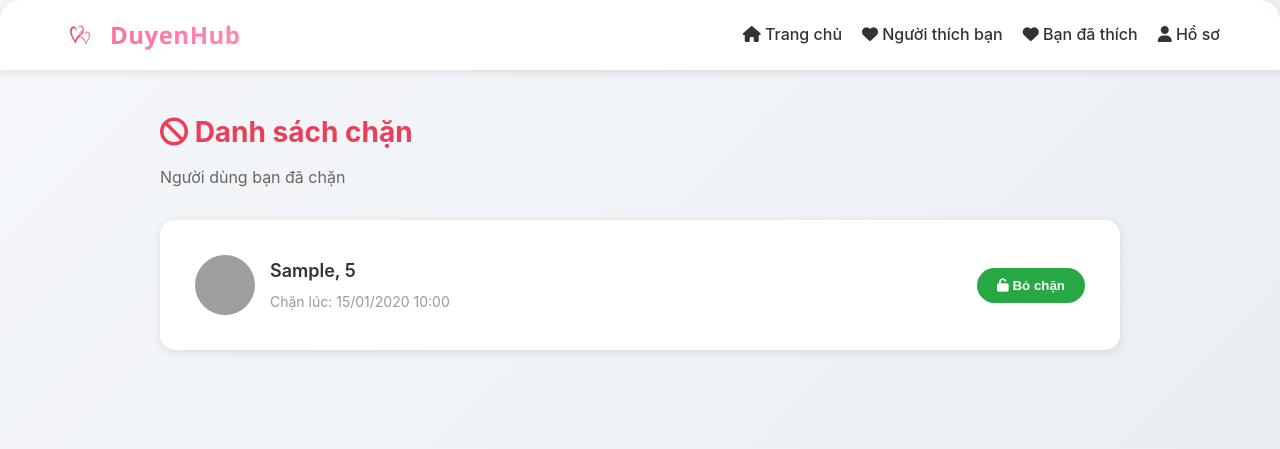
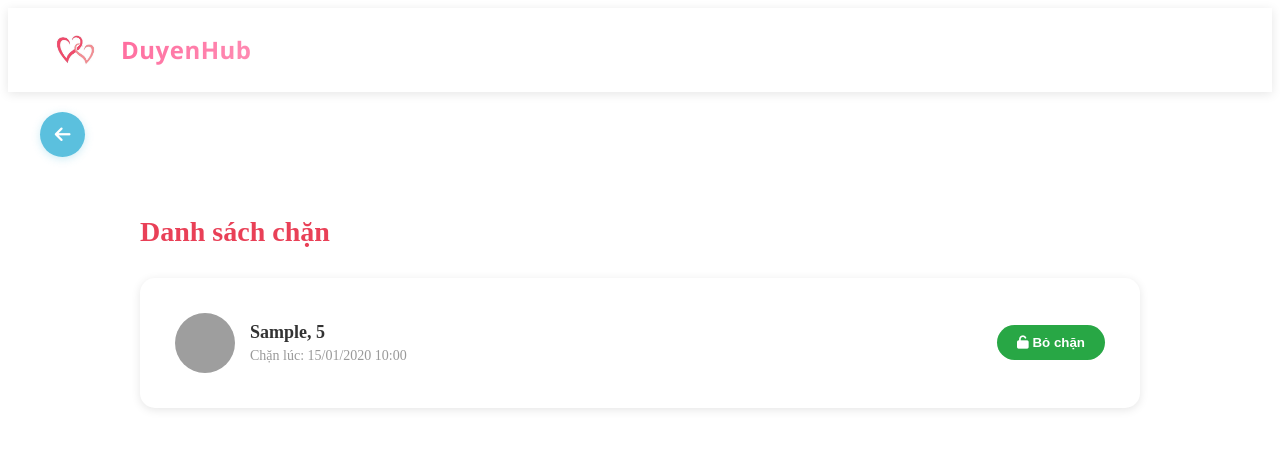
Before and after one commit to thanhchinh1/web-hen-ho, a PHP site: page /views/chan/danhsach.php in a window 1280 px wide. Shown: the top 449 px of the page. Run offline with PHP 8.4, Linux system fonts and the light colour scheme; the visitor is signed in with stand-in values (Sample User, id 1); tables that the repository leaves empty hold one stand-in row (values such as "Sample post"); grey boxes are pictures that could not be loaded.

Commit message:
sua xem chan

```diff
--- a/index.php
+++ b/index.php
@@ -195,14 +195,14 @@ $allProfiles = $profileModel->getAllProfiles(12);
                     <a href="#">Pháp lý</a>
                 </div>
                 <div class="footer-social">
-                    <a href="#" class="social-icon"><i class="fab fa-facebook-f"></i></a>
+                    <a href="https://www.facebook.com/profile.php?id=61583156011828" class="social-icon"><i class="fab fa-facebook-f"></i></a>
                     <a href="#" class="social-icon"><i class="fab fa-instagram"></i></a>
                     <a href="#" class="social-icon"><i class="fab fa-twitter"></i></a>
                     <a href="#" class="social-icon"><i class="fab fa-linkedin-in"></i></a>
                 </div>
             </div>
             <div class="footer-bottom">
-                <p>&copy; 2024 Kết Nối Yêu Thương. Mọi quyền được bảo lưu.</p>
+                <p>&copy; Kết Nối Yêu Thương. Mọi quyền được bảo lưu.</p>
             </div>
         </div>
     </footer>
--- a/views/chan/danhsach.php
+++ b/views/chan/danhsach.php
@@ -29,101 +29,30 @@ $blockedUsers = $blockModel->getBlockedUsers($currentUserId);
     <meta charset="UTF-8">
     <meta name="viewport" content="width=device-width, initial-scale=1.0">
     <title>Danh sách chặn - WebHenHo</title>
-    <link rel="stylesheet" href="/public/css/home.css">
+    <link rel="stylesheet" href="/public/css/blocked-list.css">
     <link rel="stylesheet" href="https://cdnjs.cloudflare.com/ajax/libs/font-awesome/6.4.0/css/all.min.css">
-    <style>
-        .blocked-container {
-            max-width: 1000px;
-            margin: 20px auto;
-            padding: 20px;
-        }
-
-        .page-header {
-            margin-bottom: 30px;
-        }
-
-        .page-header h1 {
-            color: #e94057;
-            font-size: 28px;
-            margin-bottom: 10px;
-        }
-
-        .blocked-list {
-            background: white;
-            border-radius: 15px;
-            padding: 20px;
-            box-shadow: 0 2px 10px rgba(0,0,0,0.1);
-        }
-
-        .blocked-item {
-            display: flex;
-            align-items: center;
-            padding: 15px;
-            border-bottom: 1px solid #f0f0f0;
-            transition: background 0.2s;
-        }
-
-        .blocked-item:hover {
-            background: #f9f9f9;
-        }
-
-        .blocked-item:last-child {
-            border-bottom: none;
-        }
-
-        .blocked-avatar {
-            width: 60px;
-            height: 60px;
-            border-radius: 50%;
-            object-fit: cover;
-            margin-right: 15px;
-        }
-
-        .blocked-info {
-            flex: 1;
-        }
-
-        .blocked-name {
-            font-size: 18px;
-            font-weight: 600;
-            color: #333;
-            margin-bottom: 5px;
-        }
-
-        .blocked-date {
-            font-size: 14px;
-            color: #999;
-        }
-
-        .btn-unblock {
-            padding: 10px 20px;
-            background: #28a745;
-            color: white;
-            border: none;
-            border-radius: 20px;
-            cursor: pointer;
-            font-weight: 600;
-            transition: all 0.2s;
-        }
-
-        .btn-unblock:hover {
-            background: #218838;
-            transform: translateY(-2px);
-        }
-
-        .empty-state {
-            text-align: center;
-            padding: 60px 20px;
-        }
-    </style>
 </head>
 <body>
-    <?php include __DIR__ . '/../layouts/header.php'; ?>
+    <!-- Header -->
+    <header class="profile-header">
+        <a href="../trangchu/index.php" class="logo">
+            <img src="/public/img/logo.jpg" alt="Kết Nối Yêu Thương">
+            <span class="logo-text">DuyenHub</span>
+        </a>
+
+    </header>
+
+    <!-- Back button -->
+    <div class="back-button-container">
+        <button class="btn-back" onclick="window.location.href='../trangchu/index.php'">
+            <i class="fas fa-arrow-left"></i>
+        </button>
+    </div>
 
     <div class="blocked-container">
         <div class="page-header">
-            <h1><i class="fas fa-ban"></i> Danh sách chặn</h1>
-            <p style="color: #666;">Người dùng bạn đã chặn</p>
+            <h1> Danh sách chặn</h1>
+
         </div>
 
         <?php if (empty($blockedUsers)): ?>
--- a/views/taikhoan/doimatkhau.php
+++ b/views/taikhoan/doimatkhau.php
@@ -40,7 +40,6 @@ $errorMessage = Session::getFlash('error_message');
     <link rel="stylesheet" href="../../public/css/change-password.css">
 </head>
 <body>
-    <div class="page-wrapper">
     <header class="profile-header">
         <a href="../trangchu/index.php" class="logo">
             <img src="../../public/img/logo.jpg" alt="Kết Nối Yêu Thương">
@@ -48,6 +47,7 @@ $errorMessage = Session::getFlash('error_message');
         </a>
     </header>
 
+    <div class="page-wrapper">
         <div class="back-button-container">
             <button class="btn-back" onclick="window.location.href='../trangchu/index.php'">
                 <i class="fas fa-arrow-left"></i>
```
Also changed, not shown: public/css/change-password.css (+6 -1 lines), public/uploads/avatars/avatar_50_1762089915.png (added), public/uploads/avatars/avatar_52_1762089811.jpg (added), public/uploads/avatars/avatar_53_1762090543.jpg (added). Lines whose indentation alone changed are shown as unchanged.
